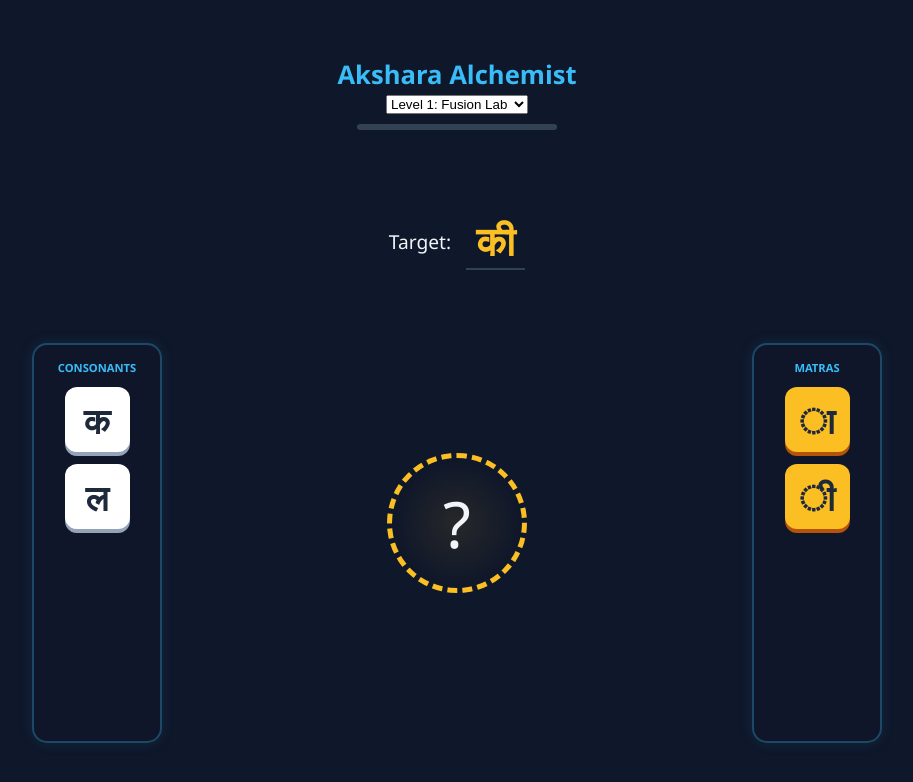
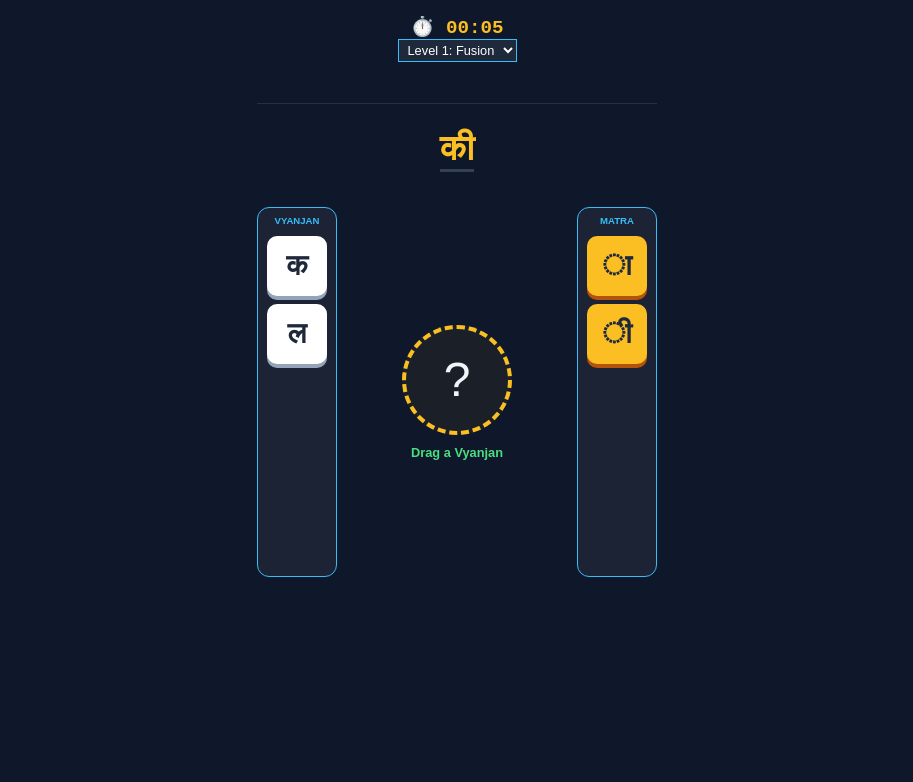
Before and after one commit to pvnarayana76/Maatra, a plain HTML site: page index.html in a window 1280 px wide. Shown: the whole page, without its empty margins (183-1096 px from the left). Drawn offline with Linux system fonts and the light colour scheme.

Commit message:
index.html

```diff
--- a/index.html
+++ b/index.html
@@ -3,280 +3,185 @@
 <head>
     <meta charset="UTF-8">
     <meta name="viewport" content="width=device-width, initial-scale=1.0, maximum-scale=1.0, user-scalable=no">
-    <title>Akshara Alchemist - Auto-Reset Pro</title>
+    <title>Akshara Alchemist</title>
     <style>
-        :root {
-            --bg-color: #0f172a;
-            --accent-blue: #38bdf8;
-            --accent-gold: #fbbf24;
-            --text-light: #f1f5f9;
-            --success-green: #4ade80;
+        :root { --bg: #0f172a; --blue: #38bdf8; --gold: #fbbf24; --white: #f1f5f9; --green: #4ade80; }
+        * { box-sizing: border-box; touch-action: none; -webkit-user-select: none; }
+
+        body {
+            height: 100vh; margin: 0; overflow: hidden; background: var(--bg); color: var(--white);
+            font-family: sans-serif; display: flex; flex-direction: column; align-items: center;
         }
 
-        * { box-sizing: border-box; }
-        html, body {
-            height: 100%; margin: 0; padding: 0; overflow: hidden;
-            font-family: 'Segoe UI', sans-serif; background-color: var(--bg-color); color: var(--text-light);
-        }
+        .container { width: 100%; max-width: 420px; height: 100%; display: flex; flex-direction: column; padding: 10px; }
 
-        body { display: flex; flex-direction: column; align-items: center; justify-content: center; padding: 10px; }
+        header { text-align: center; height: 12%; border-bottom: 1px solid rgba(255,255,255,0.1); }
+        .timer { font-family: monospace; font-size: 1.2rem; color: var(--gold); margin-top: 5px; font-weight: bold; }
 
-        .main-wrapper {
-            width: 100%; max-width: 850px; height: 95vh;
-            display: flex; flex-direction: column; align-items: center; justify-content: space-around;
-        }
+        #goal-area { text-align: center; height: 12%; display: flex; align-items: center; justify-content: center; }
+        #target-text { color: var(--gold); font-size: 2.2rem; font-weight: bold; border-bottom: 3px solid #334155; }
 
-        header { text-align: center; }
-        h1 { margin: 0; font-size: 1.6rem; color: var(--accent-blue); }
-
-        .progress-container {
-            width: 200px; height: 6px; background: #334155; border-radius: 5px; margin: 10px auto; overflow: hidden;
-        }
-        #progress-bar { width: 0%; height: 100%; background: var(--success-green); transition: width 0.3s; }
-
-        #mission-goal { font-size: 1.2rem; display: flex; align-items: center; gap: 15px; }
-        #target-text { color: var(--accent-gold); font-weight: bold; font-size: 2.5rem; border-bottom: 2px solid #334155; padding: 0 10px; }
-
-        .game-container {
-            display: grid; grid-template-columns: 130px 1fr 130px; gap: 20px;
-            width: 100%; height: 50vh; align-items: center;
-        }
+        .game-grid { display: grid; grid-template-columns: 80px 1fr 80px; gap: 10px; height: 50%; align-items: center; }
 
         .bank {
-            background: rgba(15, 23, 42, 0.8); border: 2px solid rgba(56, 189, 248, 0.3);
-            box-shadow: 0 0 15px rgba(56, 189, 248, 0.1); border-radius: 15px;
-            height: 100%; display: flex; flex-direction: column; gap: 12px;
-            padding: 15px 10px; overflow-y: auto; align-items: center;
+            background: rgba(255,255,255,0.05); border: 1px solid var(--blue); border-radius: 12px;
+            height: 95%; display: flex; flex-direction: column; align-items: center; padding: 5px; gap: 8px; overflow-y: auto;
         }
-        .bank::-webkit-scrollbar { width: 0; }
+        .bank h3 { font-size: 0.6rem; margin: 2px; color: var(--blue); }
 
-        .forge-area { display: flex; flex-direction: column; align-items: center; justify-content: center; gap: 10px; }
-
-        #transformation-circle {
-            width: 140px; height: 140px; border: 5px dashed var(--accent-gold); border-radius: 50%;
-            display: flex; justify-content: center; align-items: center; font-size: 4rem;
-            background: radial-gradient(circle, rgba(251, 191, 36, 0.1) 0%, transparent 70%);
+        .forge-zone { display: flex; flex-direction: column; align-items: center; justify-content: center; }
+        #forge-circle {
+            width: 110px; height: 110px; border: 4px dashed var(--gold); border-radius: 50%;
+            display: flex; justify-content: center; align-items: center; font-size: 3rem;
+            background: rgba(251,191,36,0.05); transition: all 0.2s;
         }
 
         .tile {
-            width: 65px; min-height: 65px; background: white; color: #1e293b;
-            display: flex; justify-content: center; align-items: center;
-            font-size: 2.2rem; font-weight: bold; border-radius: 12px;
-            cursor: grab; box-shadow: 0 4px 0 #94a3b8; flex-shrink: 0;
+            width: 60px; height: 60px; background: white; color: #1e293b; border-radius: 10px;
+            display: flex; justify-content: center; align-items: center; font-size: 1.8rem; font-weight: bold;
+            box-shadow: 0 4px 0 #94a3b8; flex-shrink: 0;
         }
-        .tile:hover { transform: scale(1.05); }
-        .matra-tile { background: var(--accent-gold); box-shadow: 0 4px 0 #b45309; }
+        .tile.m { background: var(--gold); box-shadow: 0 4px 0 #b45309; }
 
-        #tray-container { min-height: 18vh; width: 100%; display: flex; flex-direction: column; align-items: center; }
-        .word-tray { display: flex; gap: 12px; padding: 15px; background: rgba(255,255,255,0.03); border: 1px solid #334155; border-radius: 15px; }
+        #msg { font-size: 0.8rem; color: var(--green); margin-top: 10px; height: 15px; font-weight: bold; }
+        #next-btn { padding: 10px 20px; background: var(--green); border: none; border-radius: 30px; font-weight: bold; color: #0f172a; margin-top: 5px; cursor: pointer;}
+        .hidden { display: none !important; }
 
-        .word-slot {
-            width: 70px; height: 70px; border: 2px dashed #475569; border-radius: 10px;
-            display: flex; justify-content: center; align-items: center; font-size: 2.2rem; background: rgba(0,0,0,0.2);
-        }
-
-        #message { height: 30px; color: var(--success-green); font-weight: bold; font-size: 1.1rem; }
-        #next-btn { padding: 10px 25px; border-radius: 30px; background: var(--success-green); border: none; font-weight: bold; cursor: pointer; }
-        .hidden { display: none !important; }
-        h3 { font-size: 0.7rem; margin: 0; color: var(--accent-blue); text-transform: uppercase; }
+        #tray-area { height: 15%; display: flex; flex-direction: column; align-items: center; justify-content: center; }
+        .slot { width: 65px; height: 65px; border: 2px dashed #475569; border-radius: 10px; display: flex; justify-content: center; align-items: center; font-size: 1.8rem; background: rgba(0,0,0,0.2); }
     </style>
 </head>
 <body>
 
-<div class="main-wrapper">
+<div class="container">
     <header>
-        <h1>Akshara Alchemist</h1>
-        <div class="controls">
-            <select id="level-selector" onchange="changeMode()">
-                <option value="1">Level 1: Fusion Lab</option>
-                <option value="2">Level 2: Word Smith</option>
-            </select>
-            <div class="progress-container"><div id="progress-bar"></div></div>
-        </div>
+        <div class="timer">⏱️ <span id="clock">00:00</span></div>
+        <select id="lvl" onchange="start()" style="background:#1e293b; color:white; border:1px solid var(--blue); padding: 2px 5px; font-size: 0.8rem;">
+            <option value="1">Level 1: Fusion</option>
+            <option value="2">Level 2: Words</option>
+        </select>
     </header>
 
-    <div id="mission-goal">Target: <span id="target-text">की</span></div>
-
-    <div class="game-container">
-        <div class="bank">
-            <h3>Consonants</h3>
-            <div id="vyanjan-list" style="display:contents;"></div>
-        </div>
-
-        <div class="forge-area">
-            <div id="transformation-circle" draggable="true" ondragstart="dragForge(event)">?</div>
-            <div id="message"></div>
-            <button id="next-btn" class="hidden" onclick="nextChallenge()">Next Level →</button>
-        </div>
-
-        <div class="bank">
-            <h3>Matras</h3>
-            <div id="matra-list" style="display:contents;"></div>
-        </div>
+    <div id="goal-area">
+        <div id="target-text">की</div>
     </div>
 
-    <div id="tray-container" class="hidden">
-        <h3>Word Tray</h3>
-        <div class="word-tray" id="word-tray"></div>
+    <div class="game-grid">
+        <div class="bank" id="v-bank"></div>
+        <div class="forge-zone">
+            <div id="forge-circle" ondragover="allowDrop(event)" ondrop="handleDrop(event)">?</div>
+            <div id="msg">Drag a Vyanjan</div>
+            <button id="next-btn" class="hidden" onclick="moveNext()">Next →</button>
+        </div>
+        <div class="bank" id="m-bank"></div>
+    </div>
+
+    <div id="tray-area" class="hidden">
+        <div class="slot" ondragover="allowDrop(event)" ondrop="handleTrayDrop(event)">?</div>
     </div>
 </div>
 
 <script>
-    // DATASET (Total 50)
-    const level1Data = [
-        { target: "की", v: ["क", "ल"], m: ["ा", "ी"] }, { target: "पु", v: ["प", "न"], m: ["ु", "ू"] },
-        { target: "दे", v: ["द", "म"], m: ["े", "ै"] }, { target: "मो", v: ["म", "स"], m: ["ो", "ौ"] },
-        { target: "रि", v: ["र", "ज"], m: ["ि", "ी"] }, { target: "सा", v: ["स", "प"], m: ["ा", "ु"] },
-        { target: "नू", v: ["न", "त"], m: ["ु", "ू"] }, { target: "है", v: ["ह", "क"], m: ["े", "ै"] },
-        { target: "चो", v: ["च", "ल"], m: ["ो", "ौ"] }, { target: "बी", v: ["ब", "प"], m: ["ि", "ी"] },
-        { target: "टा", v: ["ट", "ड"], m: ["ा", "े"] }, { target: "गौ", v: ["ग", "ज"], m: ["ो", "ौ"] },
-        { target: "खि", v: ["ख", "ग"], m: ["ि", "ी"] }, { target: "पे", v: ["प", "ब"], m: ["े", "ै"] },
-        { target: "धु", v: ["ध", "थ"], m: ["ु", "ू"] }, { target: "लै", v: ["ल", "व"], m: ["े", "ै"] },
-        { target: "नो", v: ["न", "म"], m: ["ो", "ा"] }, { target: "सी", v: ["स", "श"], m: ["ि", "ी"] },
-        { target: "कृ", v: ["क", "भ"], m: ["ृ", "ु"] }, { target: "थै", v: ["थ", "ट"], m: ["े", "ै"] },
-        { target: "जो", v: ["ज", "झ"], m: ["ो", "ौ"] }, { target: "दू", v: ["द", "ब"], m: ["ु", "ू"] },
-        { target: "मी", v: ["म", "ल"], m: ["ि", "ी"] }, { target: "रा", v: ["र", "त"], m: ["ा", "ि"] },
-        { target: "फू", v: ["फ", "प"], m: ["ु", "ू"] }
+    let bridge = { v: "", m: "", draggingType: "", draggingVal: "" };
+    let timer = 0, clockInterval = null;
+    let idx = 0;
+
+    // AUDIO ENGINE - Synthesized Bell Sound
+    function playSuccessSound() {
+        const context = new (window.AudioContext || window.webkitAudioContext)();
+        const osc = context.createOscillator();
+        const gain = context.createGain();
+
+        osc.type = 'triangle';
+        osc.frequency.setValueAtTime(523.25, context.currentTime); // C5
+        osc.frequency.exponentialRampToValueAtTime(880, context.currentTime + 0.1); // A5
+
+        gain.gain.setValueAtTime(0.1, context.currentTime);
+        gain.gain.exponentialRampToValueAtTime(0.01, context.currentTime + 0.5);
+
+        osc.connect(gain);
+        gain.connect(context.destination);
+
+        osc.start();
+        osc.stop(context.currentTime + 0.5);
+    }
+
+    const data = [
+        {t:"की",v:["क","ल"],m:["ा","ी"]},
+        {t:"पु",v:["प","म"],m:["ु","ू"]},
+        {t:"दे",v:["द","र"],m:["े","ै"]},
+        {t:"किताब",p:["कि","ता","ब"],v:["क","त","ब"],m:["ि","ा"]}
     ];
 
-    const level2Data = [
-        { word: "काम", parts: ["का", "म"], v: ["क", "म"], m: ["ा"] },
-        { word: "किताब", parts: ["कि", "ता", "ब"], v: ["क", "त", "ब"], m: ["ि", "ा"] },
-        { word: "मछली", parts: ["म", "छ", "ली"], v: ["म", "छ", "ल"], m: ["ी"] },
-        { word: "गुलाब", parts: ["गु", "ला", "ब"], v: ["ग", "ल", "ब"], m: ["ु", "ा"] },
-        { word: "पेड़", parts: ["पे", "ड़"], v: ["प", "ड़"], m: ["े"] },
-        { word: "सूरज", parts: ["सू", "र", "ज"], v: ["स", "र", "ज"], m: ["ू"] },
-        { word: "टोपी", parts: ["टो", "पी"], v: ["ट", "प"], m: ["ो", "ी"] },
-        { word: "पौधा", parts: ["पौ", "धा"], v: ["प", "ध"], m: ["ौ", "ा"] },
-        { word: "हाथी", parts: ["हा", "थी"], v: ["ह", "थ"], m: ["ा", "ी"] },
-        { word: "चिड़िया", parts: ["चि", "ड़ि", "या"], v: ["च", "ड़", "य"], m: ["ि", "ा"] },
-        { word: "रेल", parts: ["रे", "ल"], v: ["र", "ल"], m: ["े"] },
-        { word: "बैल", parts: ["बै", "ल"], v: ["ब", "ल"], m: ["ै"] },
-        { word: "कौआ", parts: ["कौ", "आ"], v: ["क", "आ"], m: ["ौ"] },
-        { word: "माला", parts: ["मा", "ला"], v: ["म", "ल"], m: ["ा"] },
-        { word: "साधु", parts: ["सा", "धु"], v: ["स", "ध"], m: ["ा", "ु"] },
-        { word: "जूता", parts: ["जू", "ता"], v: ["ज", "त"], m: ["ू", "ा"] },
-        { word: "केला", parts: ["के", "ला"], v: ["क", "ल"], m: ["े", "ा"] },
-        { word: "सैनिक", parts: ["सै", "नि", "क"], v: ["स", "न", "क"], m: ["ै", "ि"] },
-        { word: "मोर", parts: ["मो", "र"], v: ["म", "र"], m: ["ो"] },
-        { word: "कृषि", parts: ["कृ", "षि"], v: ["क", "ष"], m: ["ृ", "ि"] },
-        { word: "सेब", parts: ["से", "ब"], v: ["स", "ब"], m: ["े"] },
-        { word: "पैसा", parts: ["पै", "सा"], v: ["प", "स"], m: ["ै", "ा"] },
-        { word: "ढोल", parts: ["ढो", "ल"], v: ["ढ", "ल"], m: ["ो"] },
-        { word: "नौका", parts: ["नौ", "का"], v: ["न", "क"], m: ["ौ", "ा"] },
-        { word: "वृक्ष", parts: ["वृ", "क्ष"], v: ["व", "क्ष"], m: ["ृ"] }
-    ];
-
-    let currentLevel = 1;
-    let challengeIdx = 0;
-    let forgedV = "";
-    let forgedM = "";
-
-    function changeMode() {
-        currentLevel = parseInt(document.getElementById('level-selector').value);
-        challengeIdx = 0;
+    function start() {
+        idx = 0;
+        if(clockInterval) clearInterval(clockInterval);
+        timer = 0;
+        clockInterval = setInterval(updateClock, 1000);
         loadChallenge();
     }
 
-    function loadChallenge() {
-        const trayCont = document.getElementById('tray-container');
-        const nextBtn = document.getElementById('next-btn');
-        resetForge();
-        nextBtn.classList.add('hidden');
-        updateProgress();
-
-        if (currentLevel === 1) {
-            trayCont.classList.add('hidden');
-            const data = level1Data[challengeIdx];
-            document.getElementById('target-text').innerText = data.target;
-            fillBanks(data.v, data.m);
-        } else {
-            trayCont.classList.remove('hidden');
-            const data = level2Data[challengeIdx];
-            document.getElementById('target-text').innerText = data.word;
-            fillBanks(data.v, data.m);
-            setupTray(data.parts);
-        }
+    function updateClock() {
+        timer++;
+        let m = Math.floor(timer / 60).toString().padStart(2, '0');
+        let s = (timer % 60).toString().padStart(2, '0');
+        document.getElementById('clock').innerText = `${m}:${s}`;
     }
 
-    function fillBanks(vList, mList) {
-        const vDiv = document.getElementById('vyanjan-list');
-        const mDiv = document.getElementById('matra-list');
-        vDiv.innerHTML = ""; mDiv.innerHTML = "";
-        vList.forEach(v => { vDiv.innerHTML += `<div class="tile" draggable="true" ondragstart="drag(event)" data-type="v">${v}</div>`; });
-        mList.forEach(m => { mDiv.innerHTML += `<div class="tile matra-tile" draggable="true" ondragstart="drag(event)" data-type="m">${m}</div>`; });
+    function loadChallenge() {
+        const d = data[idx];
+        const lvl = document.getElementById('lvl').value;
+        document.getElementById('target-text').innerText = d.t;
+        document.getElementById('next-btn').classList.add('hidden');
+        document.getElementById('msg').innerText = "Drag a Vyanjan";
+        bridge.v = ""; bridge.m = "";
+        const circle = document.getElementById('forge-circle');
+        circle.innerText = "?";
+        circle.style.background = "rgba(251,191,36,0.05)";
+
+        const vb = document.getElementById('v-bank'); vb.innerHTML = "<h3>VYANJAN</h3>";
+        d.v.forEach(v => vb.innerHTML += `<div class="tile" draggable="true" ondragstart="handleDragStart('${v}','v')">${v}</div>`);
+        const mb = document.getElementById('m-bank'); mb.innerHTML = "<h3>MATRA</h3>";
+        d.m.forEach(m => mb.innerHTML += `<div class="tile m" draggable="true" ondragstart="handleDragStart('${m}','m')">${m}</div>`);
+        document.getElementById('tray-area').className = (lvl == "2") ? "" : "hidden";
     }
 
-    function setupTray(parts) {
-        const tray = document.getElementById('word-tray');
-        tray.innerHTML = "";
-        parts.forEach(p => { tray.innerHTML += `<div class="word-slot" ondragover="allowDrop(event)" ondrop="dropInTray(event, '${p}')">?</div>`; });
+    function handleDragStart(val, type) { bridge.draggingVal = val; bridge.draggingType = type; }
+    function allowDrop(e) { e.preventDefault(); }
+
+    function handleDrop(e) {
+        e.preventDefault();
+        const circle = document.getElementById('forge-circle');
+        if (bridge.draggingType === 'v') {
+            bridge.v = bridge.draggingVal; bridge.m = "";
+            document.getElementById('msg').innerText = "Now add Matra";
+        } else if (bridge.draggingType === 'm' && bridge.v !== "") {
+            bridge.m = bridge.draggingVal;
+        }
+        circle.innerText = bridge.v + bridge.m;
+        if(document.getElementById('lvl').value == "1" && circle.innerText === document.getElementById('target-text').innerText) victory();
     }
 
-    function drag(e) { e.dataTransfer.setData("type", e.target.dataset.type); e.dataTransfer.setData("val", e.target.innerText); }
-    function dragForge(e) { e.dataTransfer.setData("type", "forged"); e.dataTransfer.setData("val", e.target.innerText); }
-    function allowDrop(e) { e.preventDefault(); }
-
-    const forge = document.getElementById('transformation-circle');
-    forge.ondragover = allowDrop;
-    forge.ondrop = (e) => {
-        const type = e.dataTransfer.getData("type");
-        const val = e.dataTransfer.getData("val");
-        if (type === "v") { forgedV = val; forgedM = ""; forge.innerText = val; }
-        if (type === "m") { forgedM = val; forge.innerText = forgedV + forgedM; }
-        if (currentLevel === 1 && (forgedV + forgedM) === level1Data[challengeIdx].target) victory();
-    };
-
-    function dropInTray(e, targetPart) {
+    function handleTrayDrop(e) {
         e.preventDefault();
-        const val = e.dataTransfer.getData("val");
-        const type = e.dataTransfer.getData("type");
-
-        if (val === targetPart) {
-            e.target.innerText = val;
-            e.target.style.borderColor = "var(--success-green)";
-            e.target.style.background = "rgba(74, 222, 128, 0.1)";
-
-            // AUTO-RESET LOGIC
-            resetForge();
-            document.getElementById('message').innerText = "Next part!";
-            checkWordComplete();
-        } else {
-            document.getElementById('message').innerText = "Wrong part!";
-            setTimeout(() => { document.getElementById('message').innerText = ""; }, 1000);
-        }
-    }
-
-    function checkWordComplete() {
-        const slots = document.querySelectorAll('.word-slot');
-        if (Array.from(slots).every(s => s.innerText !== "?")) victory();
+        e.target.innerText = bridge.v + bridge.m;
+        e.target.style.background = "rgba(74, 222, 128, 0.2)";
+        victory();
     }
 
     function victory() {
-        document.getElementById('message').innerText = "Shabash! Success!";
+        playSuccessSound(); // PLAY SOUND
+        document.getElementById('msg').innerText = "Shabash!";
         document.getElementById('next-btn').classList.remove('hidden');
     }
 
-    function updateProgress() {
-        const max = currentLevel === 1 ? level1Data.length : level2Data.length;
-        const perc = (challengeIdx / max) * 100;
-        document.getElementById('progress-bar').style.width = perc + "%";
-    }
-
-    function nextChallenge() {
-        challengeIdx++;
-        const max = currentLevel === 1 ? level1Data.length : level2Data.length;
-        if (challengeIdx >= max) { alert("Level Complete!"); challengeIdx = 0; }
+    function moveNext() {
+        idx++;
+        if(idx >= data.length) idx = 0;
         loadChallenge();
     }
 
-    function resetForge() {
-        forgedV = ""; forgedM = "";
-        forge.innerText = "?";
-        document.getElementById('message').innerText = "";
-    }
-
-    loadChallenge();
+    start();
 </script>
 </body>
 </html>
```
